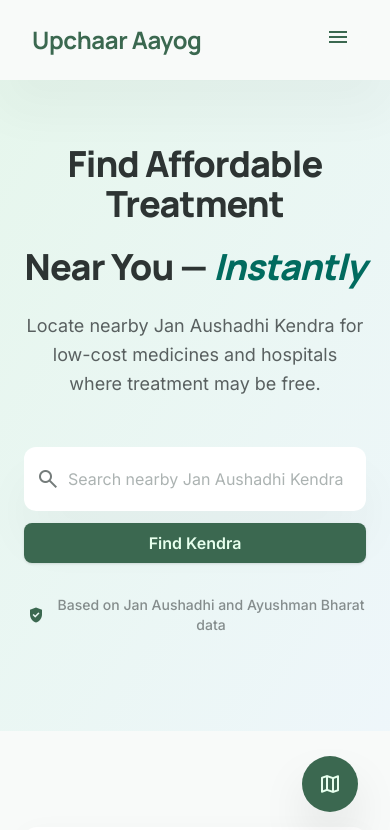
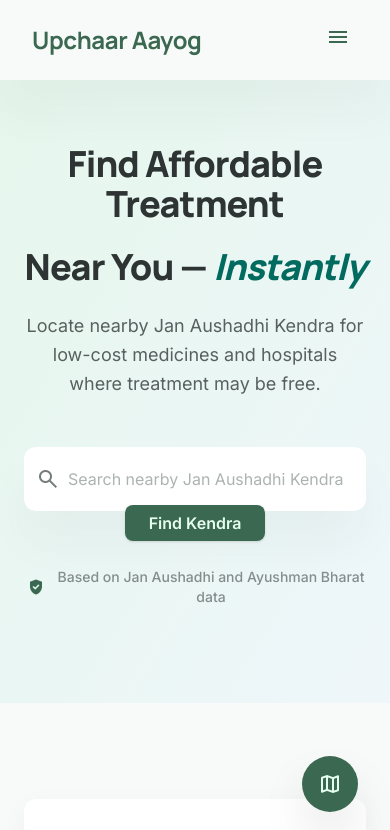
Before and after one commit to ajaynegi45/upchaar-aayog, a Next.js app: page / in a window 390 px wide. Shown: the top 830 px of the page. Built offline with nearby package versions, Linux system fonts and the light colour scheme.

Commit message:
refactor: replace button elements with Link components and remove unused code and imports across app pages

```diff
--- a/next.config.ts
+++ b/next.config.ts
@@ -3,7 +3,6 @@ import type { NextConfig } from "next";
 const nextConfig: NextConfig = {
     /* config options here */
     reactCompiler: true,
-    cacheComponents: true,
 };
 
 export default nextConfig;
--- a/src/app/layout.tsx
+++ b/src/app/layout.tsx
@@ -3,7 +3,6 @@ import { Manrope, Inter } from "next/font/google";
 import "./globals.css";
 import Navbar from "@/components/Navbar";
 import Footer from "@/components/Footer";
-import Link from "next/link";
 
 
 const manrope = Manrope({
--- a/src/app/page.tsx
+++ b/src/app/page.tsx
@@ -1,4 +1,5 @@
 import MedicineSearch from "@/components/MedicineSearch";
+import Link from "next/link";
 
 export default function Home() {
   return (
@@ -30,14 +31,14 @@ export default function Home() {
                   aria-label="Search Jan Aushadhi Kendra"
               />
 
-              <button className="hidden md:block bg-primary text-on-primary px-6 py-3 rounded-lg font-bold whitespace-nowrap hover:bg-primary-dim transition-all shadow-sm active:scale-95 cursor-pointer">
+              <Link href="/jan-aushadhi-kendra" className="hidden md:block bg-primary text-on-primary px-6 py-3 rounded-lg font-bold whitespace-nowrap hover:bg-primary-dim transition-all shadow-sm active:scale-95 cursor-pointer">
                 Find Kendra
-              </button>
+              </Link>
             </div>
 
-            <button className="md:hidden w-full mt-3 bg-primary text-on-primary px-6 py-2 rounded-lg font-bold whitespace-nowrap hover:bg-primary-dim transition-all shadow-sm cursor-pointer">
+            <Link href="/jan-aushadhi-kendra" className="md:hidden w-full mt-3 bg-primary text-on-primary px-6 py-2 rounded-lg font-bold whitespace-nowrap hover:bg-primary-dim transition-all shadow-sm cursor-pointer">
               Find Kendra
-            </button>
+            </Link>
           </div>
           <div className="flex items-center justify-center gap-2 text-on-surface-variant/70 text-sm font-medium">
             <span
@@ -99,124 +100,6 @@ export default function Home() {
           </article>
         </div>
       </section>
-
-      {/* Centres Near You */}
-      {/*<section className="bg-surface-container-low py-24 px-6" aria-labelledby="centres-heading">*/}
-      {/*  <div className="max-w-7xl mx-auto">*/}
-      {/*    <div className="flex flex-col md:flex-row md:items-end justify-between mb-8 gap-4">*/}
-      {/*      <div>*/}
-      {/*        <h2 id="centres-heading" className="font-headline text-3xl font-extrabold text-on-surface">*/}
-      {/*          Centres Near You*/}
-      {/*        </h2>*/}
-      {/*        <p className="text-on-surface-variant">*/}
-      {/*          Nearest options based on your location*/}
-      {/*        </p>*/}
-      {/*      </div>*/}
-      {/*      <nav className="flex flex-wrap gap-2" aria-label="Centre type filter">*/}
-      {/*        <button className="px-4 py-2 bg-primary text-on-primary rounded-full text-sm font-semibold shadow-sm focus:ring-2 focus:ring-primary focus:ring-offset-2">*/}
-      {/*          All*/}
-      {/*        </button>*/}
-      {/*        <button className="px-4 py-2 bg-surface-container-highest text-on-surface-variant hover:bg-primary-container hover:text-on-primary-container transition-colors rounded-full text-sm font-medium focus:ring-2 focus:ring-primary focus:ring-offset-2">*/}
-      {/*          Low-Cost Medicines*/}
-      {/*        </button>*/}
-      {/*        <button className="px-4 py-2 bg-surface-container-highest text-on-surface-variant hover:bg-secondary-container hover:text-on-secondary-container transition-colors rounded-full text-sm font-medium focus:ring-2 focus:ring-primary focus:ring-offset-2">*/}
-      {/*          Free Treatment*/}
-      {/*        </button>*/}
-      {/*      </nav>*/}
-      {/*    </div>*/}
-      {/*    <div className="grid grid-cols-1 lg:grid-cols-2 gap-12 items-start">*/}
-      {/*      <div className="space-y-6">*/}
-      {/*        /!* Card 1: Jan Aushadhi *!/*/}
-      {/*        <div className="bg-surface-container-lowest p-6 rounded-2xl shadow-sm hover:shadow-md transition-shadow border border-primary/5 bg-gradient-to-r from-primary-container/5 to-transparent">*/}
-      {/*          <div className="flex flex-col sm:flex-row sm:items-start justify-between gap-4">*/}
-      {/*            <div className="flex gap-4">*/}
-      {/*              <div className="flex-shrink-0 w-12 h-12 bg-primary-container rounded-xl flex items-center justify-center">*/}
-      {/*                <span className="material-symbols-outlined text-on-primary-container" aria-hidden="true">*/}
-      {/*                  local_pharmacy*/}
-      {/*                </span>*/}
-      {/*              </div>*/}
-      {/*              <div>*/}
-      {/*                <div className="flex items-center gap-2 mb-1">*/}
-      {/*                  <h4 className="font-bold text-on-surface text-lg">*/}
-      {/*                    Jan Aushadhi Kendra*/}
-      {/*                  </h4>*/}
-      {/*                  <span className="px-2 py-0.5 bg-primary/10 text-primary text-[10px] font-bold uppercase tracking-wider rounded">*/}
-      {/*                    Low Cost*/}
-      {/*                  </span>*/}
-      {/*                </div>*/}
-      {/*                <p className="text-primary font-bold text-sm mb-1">*/}
-      {/*                  1.2 km away*/}
-      {/*                </p>*/}
-      {/*                <p className="text-on-surface-variant text-sm">*/}
-      {/*                  Low-cost medicines available*/}
-      {/*                </p>*/}
-      {/*              </div>*/}
-      {/*            </div>*/}
-      {/*            <div className="flex sm:flex-col gap-2">*/}
-      {/*              <button className="flex-1 sm:flex-none px-4 py-2 bg-primary text-on-primary text-xs font-bold rounded-lg hover:bg-primary-dim transition-colors">*/}
-      {/*                Get Directions*/}
-      {/*              </button>*/}
-      {/*            </div>*/}
-      {/*          </div>*/}
-      {/*        </div>*/}
-
-      {/*        /!* Card 2: Hospital *!/*/}
-      {/*        <div className="bg-surface-container-lowest p-6 rounded-2xl shadow-sm hover:shadow-md transition-shadow border border-secondary/5 bg-gradient-to-r from-secondary-container/5 to-transparent">*/}
-      {/*          <div className="flex flex-col sm:flex-row sm:items-start justify-between gap-4">*/}
-      {/*            <div className="flex gap-4">*/}
-      {/*              <div className="flex-shrink-0 w-12 h-12 bg-secondary-container rounded-xl flex items-center justify-center">*/}
-      {/*                <span className="material-symbols-outlined text-on-secondary-container" aria-hidden="true">*/}
-      {/*                  local_hospital*/}
-      {/*                </span>*/}
-      {/*              </div>*/}
-      {/*              <div>*/}
-      {/*                <div className="flex items-center gap-2 mb-1">*/}
-      {/*                  <h4 className="font-bold text-on-surface text-lg">*/}
-      {/*                    Hospital (Ayushman)*/}
-      {/*                  </h4>*/}
-      {/*                  <span className="px-2 py-0.5 bg-secondary/10 text-secondary text-[10px] font-bold uppercase tracking-wider rounded">*/}
-      {/*                    Free Treatment*/}
-      {/*                  </span>*/}
-      {/*                </div>*/}
-
-      {/*                <p className="text-on-surface-variant text-sm">*/}
-      {/*                  Free treatment (if eligible)*/}
-      {/*                </p>*/}
-      {/*              </div>*/}
-      {/*            </div>*/}
-      {/*            <div className="flex sm:flex-col gap-2 justify-center">*/}
-      {/*              <p className="text-secondary font-bold text-sm mb-1">*/}
-      {/*                2.5 km away*/}
-      {/*              </p>*/}
-      {/*              <button className="flex-1 sm:flex-none px-4 py-2 bg-secondary text-on-secondary text-xs font-bold rounded-lg hover:bg-secondary-dim transition-colors">*/}
-      {/*                Get Directions*/}
-      {/*              </button>*/}
-      {/*            </div>*/}
-      {/*          </div>*/}
-      {/*        </div>*/}
-      {/*      </div>*/}
-
-      {/*      /!* Map Image container with ARIA role *!/*/}
-      {/*      <div */}
-      {/*        className="rounded-2xl overflow-hidden shadow-xl aspect-square md:aspect-video lg:aspect-square relative group border border-on-surface/5"*/}
-      {/*        role="img" */}
-      {/*        aria-label="Map showing nearby Jan Aushadhi and Hospital centres in New Delhi"*/}
-      {/*      >*/}
-      {/*        <img*/}
-      {/*          className="w-full h-full object-cover transition-transform duration-700 group-hover:scale-105"*/}
-      {/*          alt="Map interface with digital markers"*/}
-      {/*          src="https://lh3.googleusercontent.com/aida-public/AB6AXuAaCf6AL2qZ1KDuGPcqXbbEsJ1JviVdXPUprEAV6s9XcaKTv1wEGGoQLqkzmqDqBzXitu9ss7PcbXHpCS9_QH12OZVhqDeUDKDjdld9jXt51EF9k2sedwWZJojBG48-9C_PDtojLDhP_N8f-iqtUfFw3ZikbtrXp9LVGmfVa5l8J4XxTRaH_1X2s0QJalp8okxSc9vu5kwT6ak4HvSPJM5PHfRWiV5d-GBV1Tk-BfeHD6gq3eLHL0_uYEt9YBoN_k2ZH9649ETj84A"*/}
-      {/*        />*/}
-      {/*        <div className="absolute inset-0 bg-primary/5 pointer-events-none" />*/}
-      {/*        <div className="absolute top-4 right-4 bg-surface-container-lowest/90 backdrop-blur-md p-3 rounded-lg shadow-lg">*/}
-      {/*          <span className="material-symbols-outlined text-primary" aria-hidden="true">*/}
-      {/*            my_location*/}
-      {/*          </span>*/}
-      {/*        </div>*/}
-      {/*      </div>*/}
-      {/*    </div>*/}
-      {/*  </div>*/}
-      {/*</section>*/}
 
       {/* Info Sections */}
       <section className="py-24 px-6 max-w-7xl mx-auto space-y-32">
```
Also changed, not shown: src/app/jan-aushadhi-kendra/page.tsx (+1 -13 lines), src/app/pmjay-hospital/page.tsx (+1 -11 lines).
